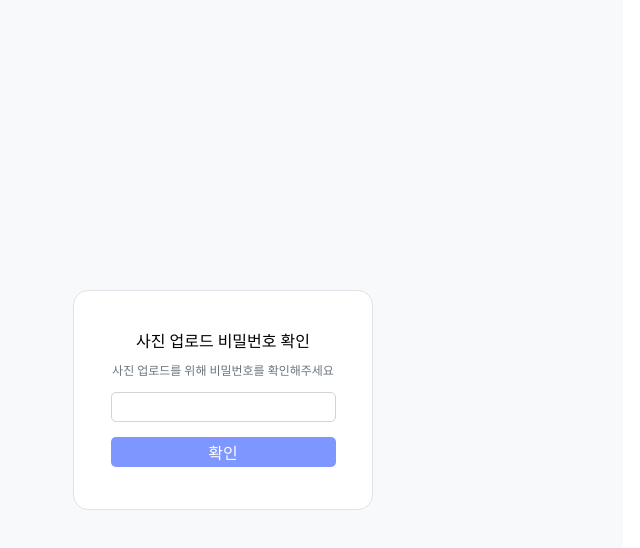
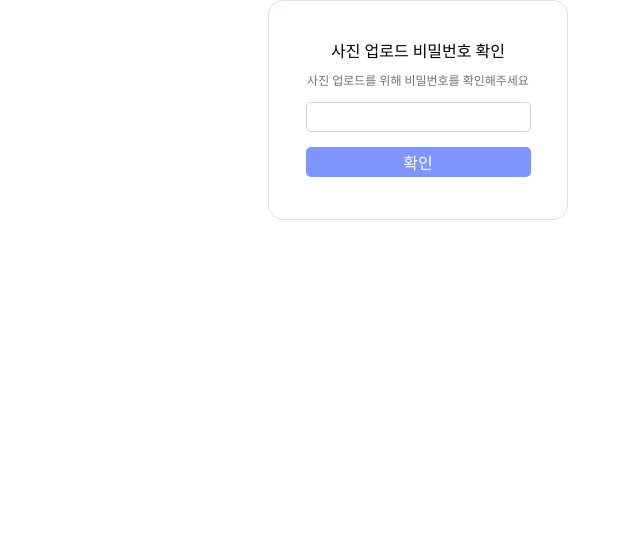
Before and after one commit to alsdk9349/project_Aptrue, a Next.js app in the folder frontend/aptrue/: page /entrance in a window 1280 px wide. Shown: the top 548 px of the page, without its empty margins (177-817 px from the left). Built offline with nearby package versions, Linux system fonts and the light colour scheme; a web font is replaced by a local one.

Commit message:
[Feat] app/#00 app완료

```diff
--- a/frontend/aptrue/src/app/(webProtected)/(regisdent)/complete/page.module.scss
+++ b/frontend/aptrue/src/app/(webProtected)/(resident)/complete/page.module.scss
@@ -1,13 +1,13 @@
 @use '@/styles/constants/colors.scss' as colors;
 
 .container {
-    display: flex;
-    flex-direction: column;
-    align-items: center;
-    justify-content: center;
-    width: 100vh;
-    height: 100vh;
-    gap:30px;
+    // display: flex;
+    // flex-direction: column;
+    // align-items: center;
+    // justify-content: center;
+    // width: 100vh;
+    // height: 100vh;
+    // gap:30px;
 
     .iconContainer {
         display: flex;
--- a/frontend/aptrue/src/app/(webProtected)/(regisdent)/entrance/page.module.scss
+++ b/frontend/aptrue/src/app/(webProtected)/(resident)/entrance/page.module.scss
@@ -1,12 +1,12 @@
 @use '@/styles/constants/colors.scss' as colors;
 
 .layout {
-    width: 100vh;
-    height: 100vh;
-    background-color: colors.$gray1;
-    display: flex;
-    justify-content: center;
-    align-items: center;
+    // width: 100vh;
+    // height: 100vh;
+    // background-color: colors.$gray1;
+    // display: flex;
+    // justify-content: center;
+    // align-items: center;
 }
 
 .container {
--- a/frontend/aptrue/src/components/resident/PasswordInput.tsx
+++ b/frontend/aptrue/src/components/resident/PasswordInput.tsx
@@ -10,12 +10,16 @@ export default function PasswordInput() {
 
     const changePassword = (event:React.ChangeEvent<HTMLInputElement>) => {
         setPassword(event.target.value)
+        console.log(event.target.value)
     }
 
     const onSubmit = () => {
+        console.log(1123123)
+        router.push(`photo-upload/${1}/?q=${123435345}`)
         if (!password) {
+            console.log(1111)
             // API 연결할 부분 비밀번호 맞는지 확인하고 성공이면!!!
-            router.push(`/${1}/`)
+            router.push(`photo-upload/${1}/?q=${123435345}`)
         }
     }
 
```
Also changed, not shown: frontend/aptrue/src/app/(webProtected)/(resident)/complete/page.tsx (renamed from frontend/aptrue/src/app/(webProtected)/(regisdent)/complete/page.tsx), frontend/aptrue/src/app/(webProtected)/(resident)/entrance/page.tsx (renamed from frontend/aptrue/src/app/(webProtected)/(regisdent)/entrance/page.tsx), frontend/aptrue/src/app/(webProtected)/(resident)/photo-upload/[id]/page.module.scss (renamed from frontend/aptrue/src/app/(webProtected)/(resident)/photo-upload/[...id]/page.module.scss), frontend/aptrue/src/app/(webProtected)/(resident)/photo-upload/[id]/page.tsx (renamed from frontend/aptrue/src/app/(webProtected)/(resident)/photo-upload/[...id]/page.tsx).
